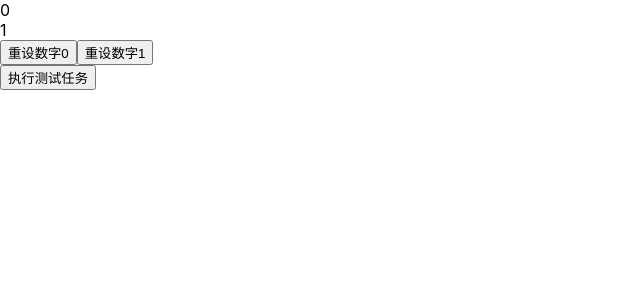
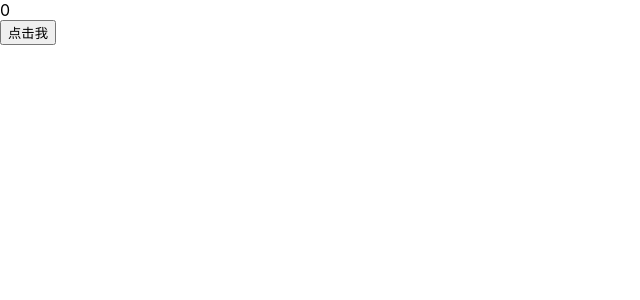
Before and after one commit to Yangerle/hooks-me, a React (Create React App) app: page / in a window 1280 px wide. Shown: the top 300 px of the page, without its empty margins (0-640 px from the left). Built offline with nearby package versions, Linux system fonts and the light colour scheme.

Commit message:
函数组件在使用Hook时的性能优化（分享讨论实例）：回调中有异步操作

```diff
--- a/src/App.js
+++ b/src/App.js
@@ -14,7 +14,6 @@ import React, {
     useDebugValue
 } from 'react'
 
-// import Promise from './promise'
 
 /*
 * 列出渲染次数多的原因：
@@ -30,147 +29,50 @@ import React, {
 *   3. 当作为props传递给子组件时，配合React.memo用于减少子组件的渲染次数。
 * */
 
-const TestTimes0 = React.memo(({changeNumber0})=>{
-    console.log('TestTimes0子：我渲染了');
+
+const Child = ({handleClick})=>{
+    console.log('child: 我渲染了')
+
+    return (
+        <button onClick={handleClick}>点击我</button>
+    )
+}
+const App = ()=>{
+    const [num,setNum] = useState(0)
+
+    const handleClick = ()=>{
+
+        setNum(num + 1)
+        setNum(num + 1)
+        setNum(num + 1)
+        console.log('num',num)
+
+        // setTimeout(()=>{
+        //     console.log(num)
+        //     setNum((a)=>{
+        //         console.log(a)
+        //         return a + 1
+        //     })
+        // })
+
+        // 排除setTimeout影响，研究闭包的形成
+        ;(()=>{
+            console.log(num)
+            setNum((a)=>{
+                console.log(a)
+                return a + 1
+            })
+        })()
+    }
+    console.log('父：渲染了')
     return (
         <>
-            <button onClick={changeNumber0}>重设数字0</button>
+            {num}
+            <br/>
+            <Child handleClick={handleClick}/>
         </>
     )
-})
-const TestTimes1 = React.memo(({changeNumber1})=>{
-    console.log('TestTimes1子：我渲染了');
-    return (
-        <>
-            <button onClick={changeNumber1}>重设数字1</button>
-        </>
-    )
-})
-/*
-* 测试宏任务与微任务
-* Promise原生的实现和系统提供的微任务接口有关（如nextTick）。
-* 本地可以使用setTimeout来实现，不过调用顺序和原生的微任务是不一样的，因为其实现方式是宏任务。
-* */
-const promise = ()=>{
-    console.log('马上执行for循环啦');
-    setTimeout(function(){
-        console.log('定时器开始啦1')
-    });
-}
 
-const Hah = ()=>{
-
-    const handleClick = ()=>{
-        setTimeout(function(){
-            console.log('定时器开始啦0')
-        });
-
-        // promise()
-
-        new Promise(function(resolve){
-            console.log('马上执行for循环啦');
-            for(var i = 0; i < 10000; i++){
-                i === 99 && resolve();
-            }
-        }).then(function(){
-            console.log('执行then函数啦')
-        });
-
-        console.log('代码执行结束');
-    }
-    return (
-        <>
-            <button onClick={handleClick}>执行测试任务</button>
-        </>
-    )
-}
-
-const App = ()=>{
-    const [number0,setNumber0] = useState(0);
-    const [number1,setNumber1] = useState(1);
-    const changeNumber0 = ()=>{
-        setNumber0(number0+1)
-        console.log(number0)
-        setNumber0(number0+1)
-        console.log(number0)
-        setNumber0(number0+1)
-        console.log(number0)
-
-        // 宏任务中
-        // setTimeout(()=>{
-        //     console.log('执行setTimeout')
-        //     setNumber0(number0+1)
-        //     console.log(number0)
-        //     setNumber0(number0+1)
-        //     console.log(number0)
-        //     setNumber0(number0+1)
-        //     console.log(number0)
-        // })
-        //
-
-        // 微任务中（fetch由promise实现）
-        // fetch('http://192.168.20.146:3000/mock/551/auth/global/wrongtopic/appeal.htm')
-        //     .then(response=>response.json())
-        //     .then(function(myJson) {
-        //         console.log('执行ajax')
-        //         setNumber0(number0+1)
-        //         console.log(number0)
-        //         setNumber0(number0+1)
-        //         console.log(number0)
-        //         setNumber0(number0+1)
-        //         console.log(number0)
-        //     });
-
-    };
-    const changeNumber0UCB = useCallback(()=>{
-        setNumber0(number0+1)
-        console.log(number0)
-        setNumber0(number0+1)
-        console.log(number0)
-        setNumber0(number0+1)
-        console.log(number0)
-
-        // setTimeout(()=>{
-        //     console.log('执行setTimeout')
-        //     setNumber0(number0+1)
-        //     console.log(number0)
-        //     setNumber0(number0+1)
-        //     console.log(number0)
-        //     setNumber0(number0+1)
-        //     console.log(number0)
-        // })
-        //
-        // fetch('http://192.168.20.146:3000/mock/551/auth/global/wrongtopic/appeal.htm')
-        //     .then(response=>response.json())
-        //     .then(function(myJson) {
-        //         console.log('执行ajax')
-        //         setNumber0(number0+1)
-        //         console.log(number0)
-        //         setNumber0(number0+1)
-        //         console.log(number0)
-        //         setNumber0(number0+1)
-        //         console.log(number0)
-        //     });
-    },[number0])
-    const changeNumber1 = ()=>{
-        setNumber1(number1+1)
-    }
-    const changeNumber1UCB = useCallback(()=>{
-        setNumber1(number1+1)
-    },[number1])
-    console.log('父：我渲染了');
-    return (
-        <>
-            {number0}
-            <br/>
-            {number1}
-            <br/>
-            <TestTimes0 changeNumber0={changeNumber0}/>
-            <TestTimes1 changeNumber1={changeNumber1UCB}/>
-            <br/>
-            <Hah/>
-        </>
-    )
 }
 
 export default App;
```
